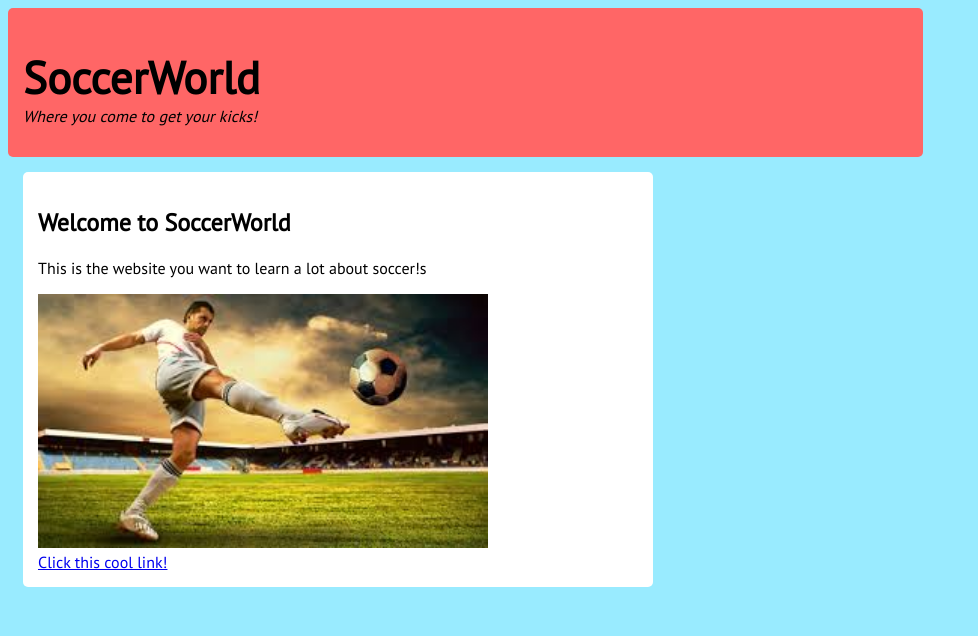
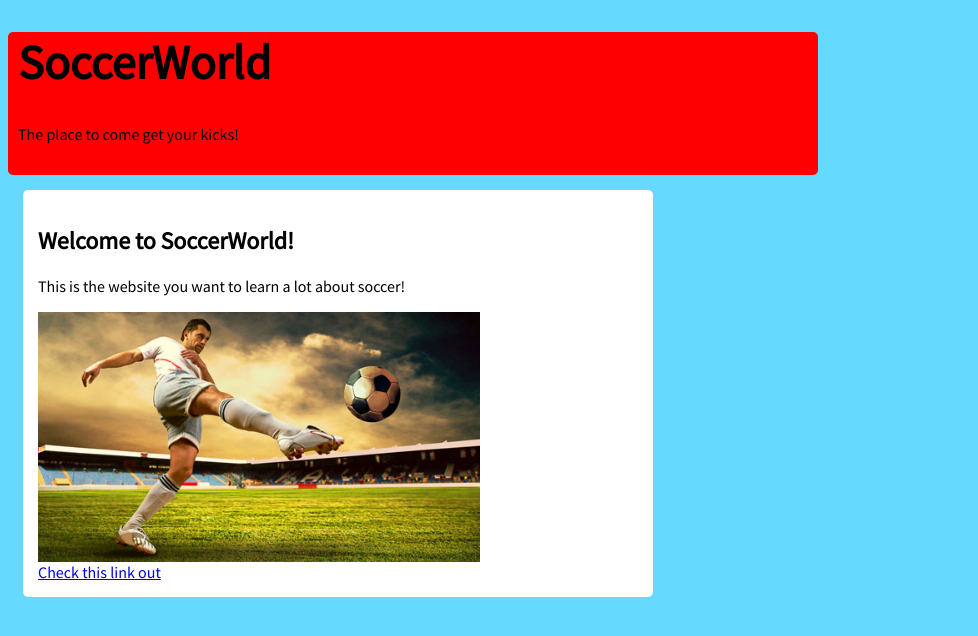
Before and after one commit to kevin578/kevin578.github.io, a plain HTML site: page index.html in a window 1280 px wide. Shown: the whole page, without its empty margins (0-978 px from the left). Drawn offline with Linux system fonts and the light colour scheme.

Commit message:
now with actual website

```diff
--- a/index.html
+++ b/index.html
@@ -1,36 +1,34 @@
-
-
 <!DOCTYPE html>
 
 <html>
 
+
 <head>
-
 <title>SoccerWorld</title>
 <link rel="stylesheet" type="text/css" href="style.css">
-<link href='https://fonts.googleapis.com/css?family=PT+Sans' rel='stylesheet' type='text/css'>
-
+<link href='https://fonts.googleapis.com/css?family=Source+Sans+Pro' rel='stylesheet' type='text/css'>
 </head>
-
 
 <body>
 
 <div id = "title">
 
 <h1>SoccerWorld</h1>
-<p>Where you come to get your kicks!</p>
+
+<p>The place to come get your kicks!</p>
 
 </div>
 
+
 <div id = "main">
 
-<h2>Welcome to SoccerWorld</h2>
+<h2>Welcome to SoccerWorld!</h2>
 
-<p>This is the website you want to learn a lot about soccer!s</p>
+<p>This is the website you want to learn a lot about soccer!</p>
 
-<img src="images.jpeg" alt="Sorry there should be a picture here!">
+<img src = "soccerplayer.jpg" alt = "There should be a soccer player here. Sorry!">
 
-<a href="http://www.soccer.com/">Click this cool link!</a>
+<a href = "http://www.soccer.com/">Check this link out</a>
 
 </div>
 
--- a/style.css
+++ b/style.css
@@ -1,48 +1,32 @@
 body {
-	background: #99ebff;
-	font-family: 'PT Sans', sans-serif;
-
+	background: #66d9ff;
+	font-family: 'Source Sans Pro', sans-serif;
 }
 
 h1 {
-	font-size: 45px;
-
+	font-size: 48px;
 }
 
-
 img {
-	width:450px;
-	height: auto;
-}
-
-a {
 	display: block;
+	height: 250px;
+	width: auto;
 }
 
 
 #title {
-	background: #ff6666;
-	padding-left: 15px;
+	background: red;
+	width: 800px;
+	padding-left: 10px;
 	padding-bottom: 15px;
-	padding-top: 10px;
-	width: 900px;
 	border-radius: 5px;
-	margin-bottom: 15px;
 }
 
 #main {
 	background: white;
 	width: 600px;
 	padding: 15px;
+	margin-top: 15px;
 	margin-left: 15px;
 	border-radius: 5px;
 }
-
-#title h1 {
-	margin-bottom: 0px;
-}
-
-#title p {
-	margin-top: 0px;
-	font-style: italic;
-}
```
Also changed, not shown: test.html (deleted, +0 -1 lines), images.jpeg (deleted), soccerplayer.jpg (added), 1 other file.
